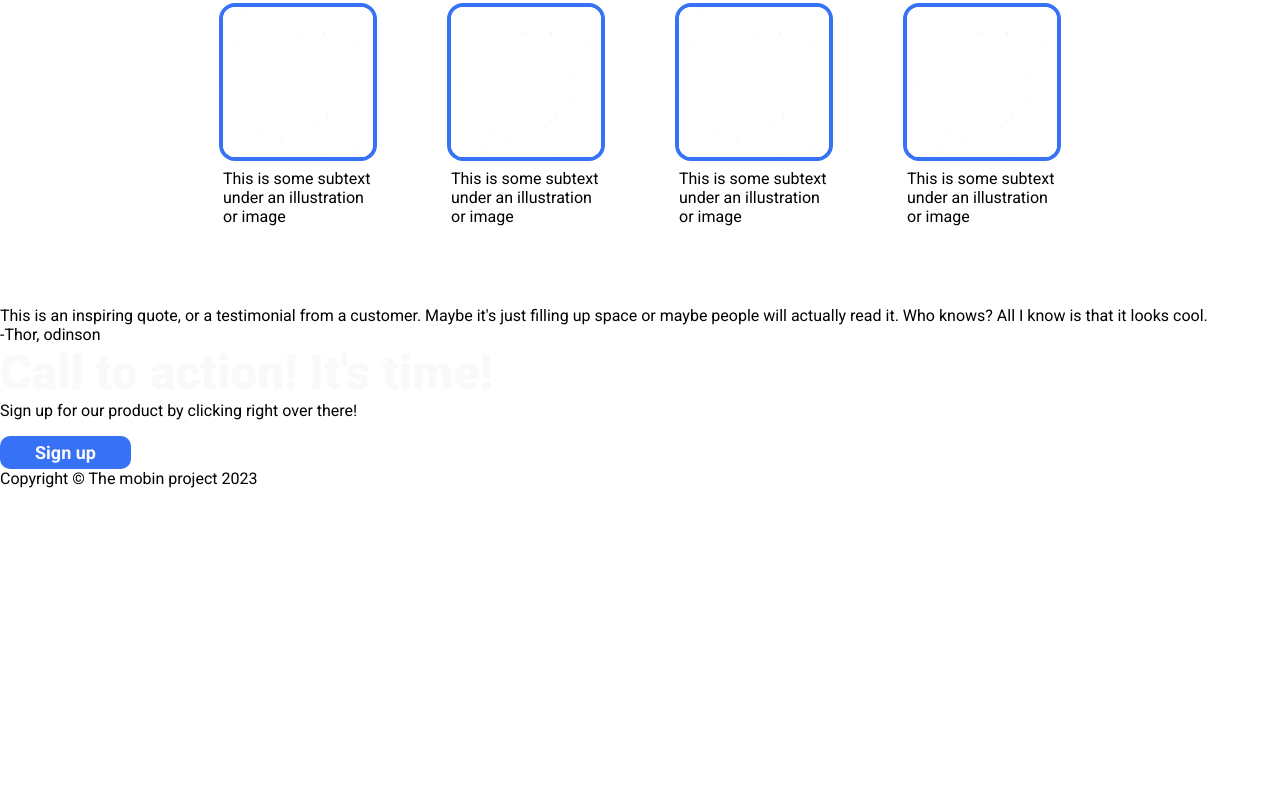
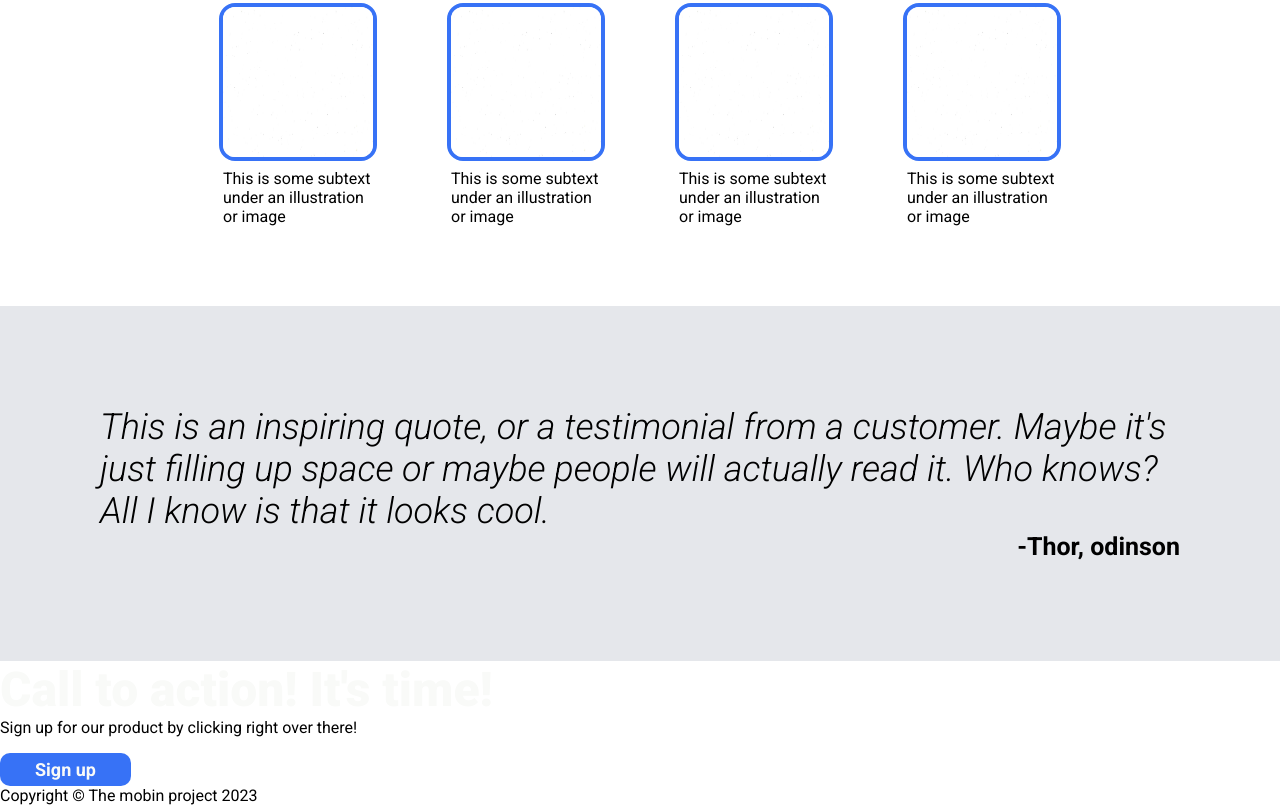
Before and after one commit to mobinpna/landing-page, a plain HTML site: page index.html in a window 1280 px wide. Shown: the part 602-1407 px from the top of the page. Before the commit the page ends 1090 px from the top, so only its background shows below. Drawn offline with Linux system fonts and the light colour scheme.

Commit message:
Finish quote-sec design

```diff
--- a/style.css
+++ b/style.css
@@ -88,6 +88,29 @@ html body {
     border: solid #3772f6 4px;
 }
 
+.quote-sec, .quote-sec * {
+    background-color: #e5e7eb ;
+}
+
+.quote-sec {
+    display: flex;
+    flex-direction: column;
+}
+
+.quote {
+    margin: 100px 100px 0px 100px;
+    font-size: 36px;
+    font-style: italic;
+    font-weight: 300;
+}
+
+.writer {
+    margin: 0px 100px 100px 100px;
+    font-size: 25px;
+    font-weight: 600;
+    align-self: flex-end;
+}
+
 a , p {
     text-decoration: none;
     color: #e5e7eb;
```
